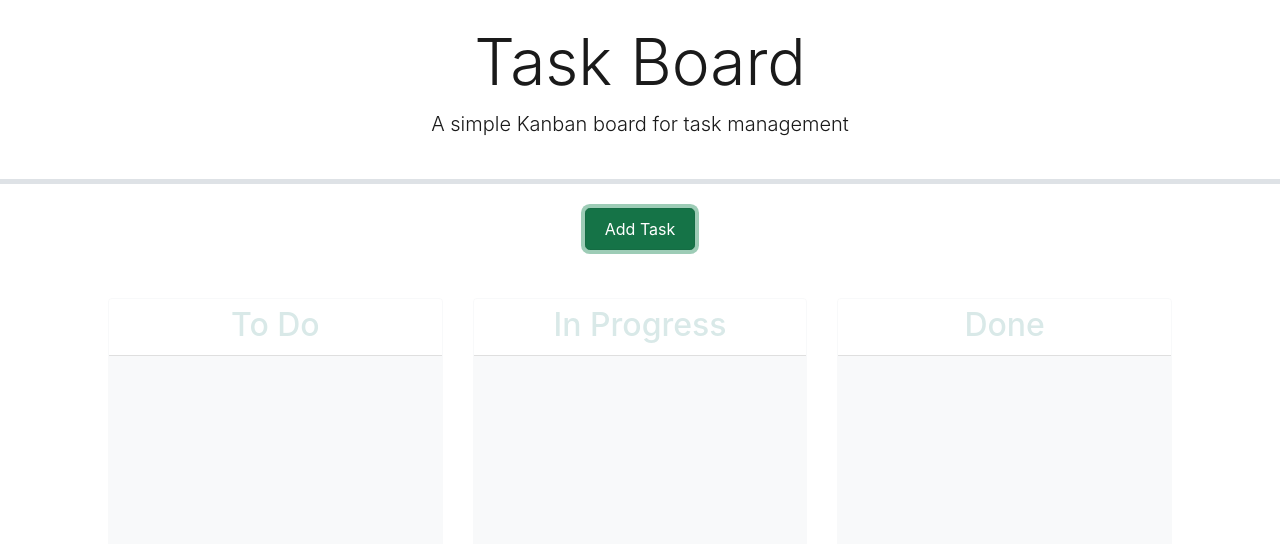
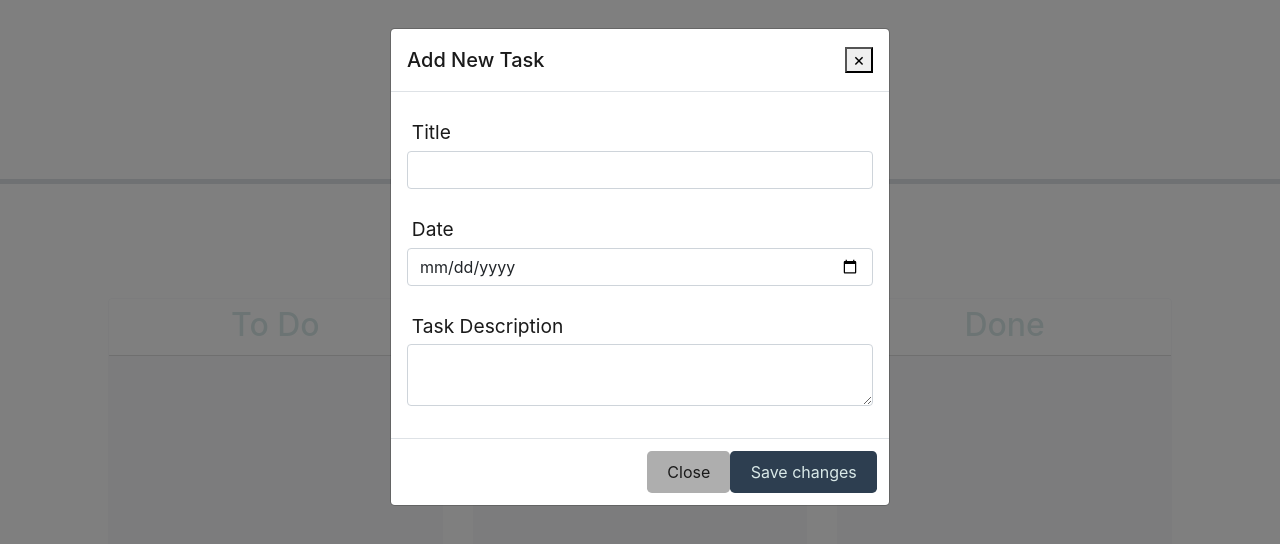
Before and after one commit to nivird/Challenge_5, a plain HTML site: page index.html in a window 1280 px wide. Both pictures are taken after a click on the button "Add Task". Drawn offline with nearby package versions, Linux system fonts and the light colour scheme; files that its build step writes are made by us from their sources.

Commit message:
updated index file

```diff
--- a/index.html
+++ b/index.html
@@ -12,19 +12,53 @@
   <link href="https://fonts.googleapis.com/css?family=Open+Sans&display=swap" rel="stylesheet" />
   <link rel="stylesheet" href="https://code.jquery.com/ui/1.12.1/themes/base/jquery-ui.css" />
   <!-- adding the link to the style sheet-->
-  <link rel="stylesheet" href="./assets/css/style.css" />
-  <link rel="stylesheet" href="./Develop/assets/css/jass.css" />
+  <link rel="stylesheet" href="./style.css" />
+  <link rel="stylesheet" href="./jass.css" />
   <title>Task Board</title>
 </head>
 
 <body>
+
   <header class="p-4 mb-4 text-center border-bottom border-5">
     <h1 class="display-3">Task Board</h1>
     <p class="lead">A simple Kanban board for task management</p>
   </header>
   <div class="container">
     <div class="text-center mb-5">
-      <button class="btn btn-success" data-bs-toggle="modal" data-bs-target="#formModal">Add Task</button>
+      <button type="button" class="btn btn-success" data-bs-toggle="modal" data-bs-target="#exampleModal">Add Task</button>
+    </div>
+    <!--modal code-->
+    <div class="modal fade" id="exampleModal" tabindex="-1" role="dialog" aria-labelledby="exampleModalLabel" aria-hidden="true">
+      <div class="modal-dialog" role="document">
+        <div class="modal-content">
+          <div class="modal-header">
+            <h5 class="modal-title" id="exampleModalLabel">Add New Task</h5>
+            <button type="button" class="close" data-dismiss="modal" aria-label="Close">
+              <span aria-hidden="true">&times;</span>
+            </button>
+          </div>
+          <div class="modal-body">
+            <form id="taskForm">
+              <div class="mb-3">
+                <label for="title" class="form-label">Title</label>
+                <input type="text" class="form-control" id="title" name="title">
+              </div>
+              <div class="mb-3">
+                <label for="date" class="form-label">Date</label>
+                <input type="date" class="form-control" id="date" name="date">
+              </div>
+              <div class="mb-3">
+                <label for="task" class="form-label">Task Description</label>
+                <textarea class="form-control" id="task" name="task"></textarea>
+              </div>
+            </form>
+          </div>
+          <div class="modal-footer">
+            <button type="button" class="btn btn-secondary" data-dismiss="modal">Close</button>
+            <button type="button" class="btn btn-primary" onclick="addTask()">Save changes</button>
+          </div>
+        </div>
+      </div>
     </div>
     <!-- Todo: Create a modal with a form to add tasks -->
     <div class="row swim-lanes text-center justify-content-between">
@@ -61,15 +95,10 @@
     </div>
   </div>
   <!--adding the link to the bootstrap script files-->
-  <script src="https://cdn.jsdelivr.net/npm/bootstrap@5.1.3/dist/js/bootstrap.bundle.min.js"
-    integrity="sha384-ka7Sk0Gln4gmtz2MlQnikT1wXgYsOg+OMhuP+IlRH9sENBO0LRn5q+8nbTov4+1p"
-    crossorigin="anonymous"></script>
-  <script src="https://code.jquery.com/jquery-3.4.1.min.js"></script>
-  <script src="https://code.jquery.com/ui/1.13.1/jquery-ui.min.js"></script>
-  <script src="https://cdn.jsdelivr.net/npm/dayjs@1.11.3/dayjs.min.js"
-    integrity="sha256-iu/zLUB+QgISXBLCW/mcDi/rnf4m4uEDO0wauy76x7U=" crossorigin="anonymous"></script>
-
-  <script src="./assets/js/script.js"></script>
+  <script src="https://code.jquery.com/jquery-3.6.0.min.js"></script>
+  <script src="https://cdn.jsdelivr.net/npm/bootstrap@5.1.3/dist/js/bootstrap.bundle.min.js" integrity="sha384-ka7Sk0Gln4gmtz2MlQnikT1wXgYsOg+OMhuP+IlRH9sENBO0LRn5q+8nbTov4+1p" crossorigin="anonymous"></script>
+  <script src="https://code.jquery.com/ui/1.12.1/jquery-ui.min.js"></script>
+  <script src="script.js"></script>
 </body>
 
 </html>
```
Lines whose indentation alone changed are shown as unchanged.
